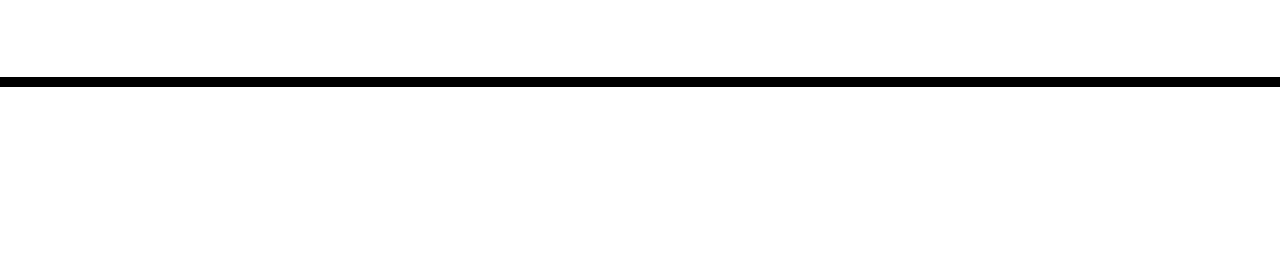
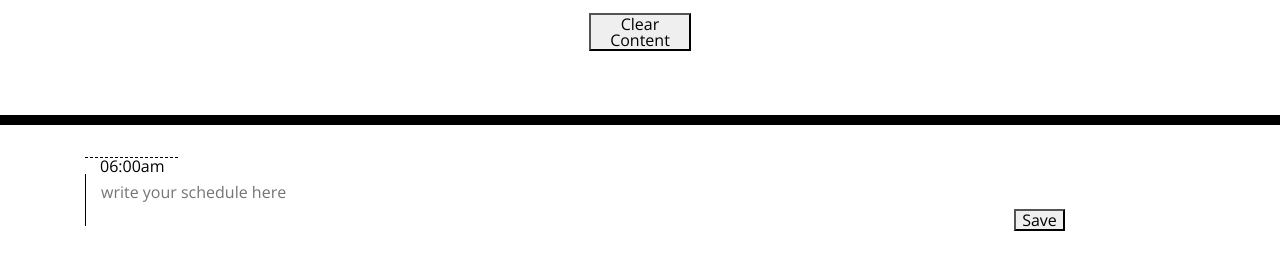
Before and after one commit to Morganbb104/Work-Day-Scheduler, a plain HTML site: page Develop/index.html in a window 1280 px wide. Shown: the part 181-450 px from the top of the page. Drawn offline with nearby package versions, Linux system fonts and the light colour scheme.

Commit message:
html added

```diff
--- a/Develop/index.html
+++ b/Develop/index.html
@@ -27,9 +27,15 @@
       <h1 class="display-3">Work Day Scheduler</h1>
       <p class="lead">A simple calendar app for scheduling your work day</p>
       <p id="currentDay" class="lead"></p>
+      <button class="clear col-md-1">Clear Content</button>
     </header>
     <div class="container">
       <!-- Timeblocks go here -->
+      <div class='col-md-1 hour'>
+        06:00am
+      </div>
+      <textarea class="col-md-10 yourContent" placeholder="write your schedule here"></textarea>
+      <button class="Btn">Save</button>
     </div>
 
     <script src="https://cdnjs.cloudflare.com/ajax/libs/jquery/3.2.1/jquery.min.js"></script>
```
